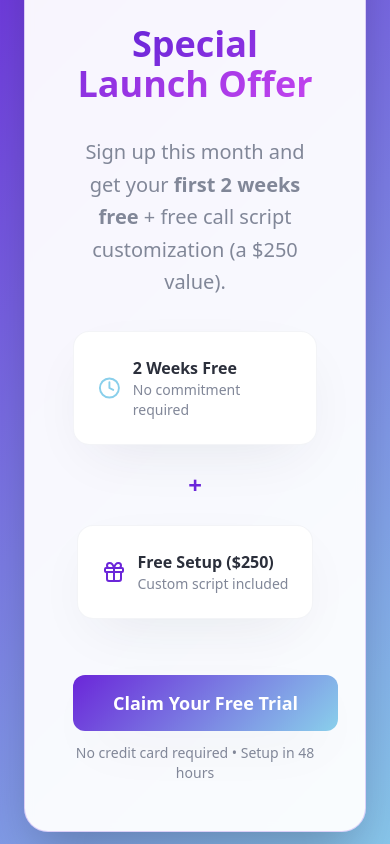
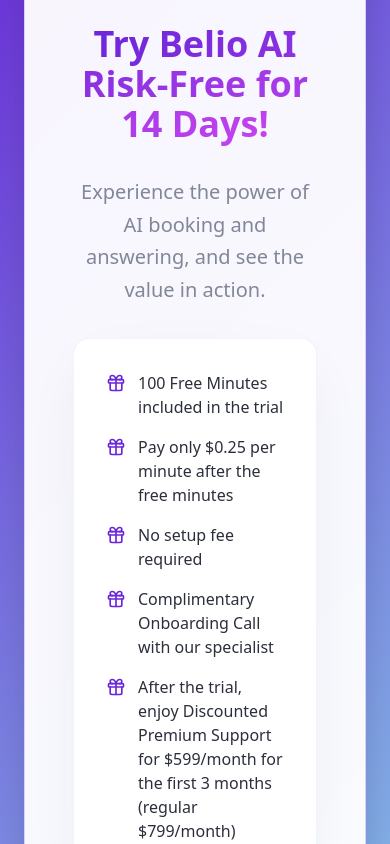
Before and after one commit to nihkilkulli-cell/belio-ai-book-bot, a React (Vite) app: page / in a window 390 px wide. Shown: the part 9300-10144 px from the top of the page. Built offline with nearby package versions, Linux system fonts and the light colour scheme.

Commit message:
Update Launch Offer Section
Updated the Special Launch Offer section with new headline, subheadline, offer points, and CTA.

```diff
--- a/src/components/LaunchOfferSection.tsx
+++ b/src/components/LaunchOfferSection.tsx
@@ -14,42 +14,42 @@ const LaunchOfferSection = () => {
 
             <h2 className="text-4xl lg:text-6xl font-bold">
               <span className="bg-gradient-primary bg-clip-text text-transparent">
-                Special Launch Offer
+                Try Belio AI Risk-Free for 14 Days!
               </span>
             </h2>
 
             <p className="text-xl text-muted-foreground leading-relaxed max-w-3xl mx-auto">
-              Sign up this month and get your <strong>first 2 weeks free</strong> +
-              free call script customization (a $250 value).
+              Experience the power of AI booking and answering, and see the value in action.
             </p>
 
-            <div className="flex flex-col sm:flex-row gap-6 justify-center items-center">
-              <div className="bg-card rounded-2xl p-6 shadow-elegant border border-border/50">
-                <div className="flex items-center gap-3">
-                  <Clock className="w-6 h-6 text-secondary" />
-                  <div className="text-left">
-                    <div className="font-semibold text-foreground">2 Weeks Free</div>
-                    <div className="text-sm text-muted-foreground">No commitment required</div>
-                  </div>
-                </div>
-              </div>
-
-              <div className="text-2xl font-bold text-primary">+</div>
-
-              <div className="bg-card rounded-2xl p-6 shadow-elegant border border-border/50">
-                <div className="flex items-center gap-3">
-                  <Gift className="w-6 h-6 text-primary" />
-                  <div className="text-left">
-                    <div className="font-semibold text-foreground">Free Setup ($250)</div>
-                    <div className="text-sm text-muted-foreground">Custom script included</div>
-                  </div>
-                </div>
-              </div>
+            <div className="bg-card rounded-2xl p-8 shadow-elegant border border-border/50 max-w-2xl mx-auto">
+              <ul className="space-y-4 text-left">
+                <li className="flex items-start gap-3">
+                  <Gift className="w-5 h-5 text-primary mt-0.5 flex-shrink-0" />
+                  <span className="text-foreground">100 Free Minutes included in the trial</span>
+                </li>
+                <li className="flex items-start gap-3">
+                  <Gift className="w-5 h-5 text-primary mt-0.5 flex-shrink-0" />
+                  <span className="text-foreground">Pay only $0.25 per minute after the free minutes</span>
+                </li>
+                <li className="flex items-start gap-3">
+                  <Gift className="w-5 h-5 text-primary mt-0.5 flex-shrink-0" />
+                  <span className="text-foreground">No setup fee required</span>
+                </li>
+                <li className="flex items-start gap-3">
+                  <Gift className="w-5 h-5 text-primary mt-0.5 flex-shrink-0" />
+                  <span className="text-foreground">Complimentary Onboarding Call with our specialist</span>
+                </li>
+                <li className="flex items-start gap-3">
+                  <Gift className="w-5 h-5 text-primary mt-0.5 flex-shrink-0" />
+                  <span className="text-foreground">After the trial, enjoy Discounted Premium Support for $599/month for the first 3 months (regular $799/month)</span>
+                </li>
+              </ul>
             </div>
 
             <div className="pt-6">
               <Button variant="cta" size="xl" className="text-lg">
-                Claim Your Free Trial
+                Book Your Free Demo Today
               </Button>
               <p className="text-sm text-muted-foreground mt-3">
                 No credit card required • Setup in 48 hours
```
